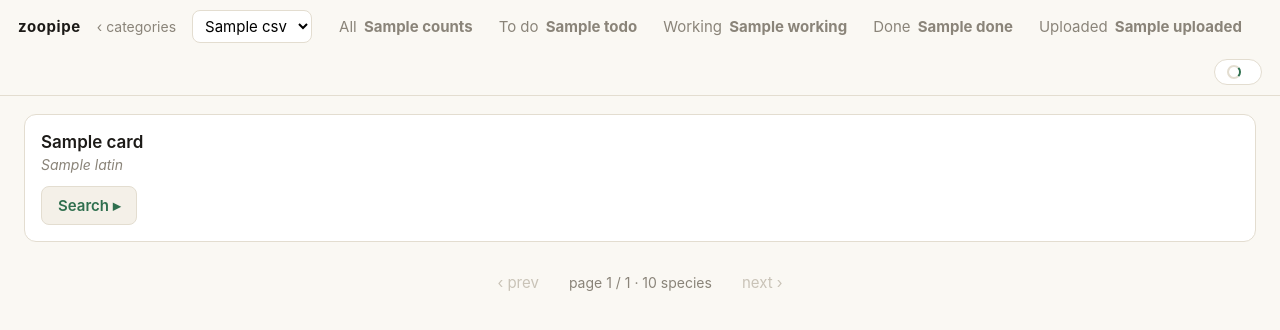
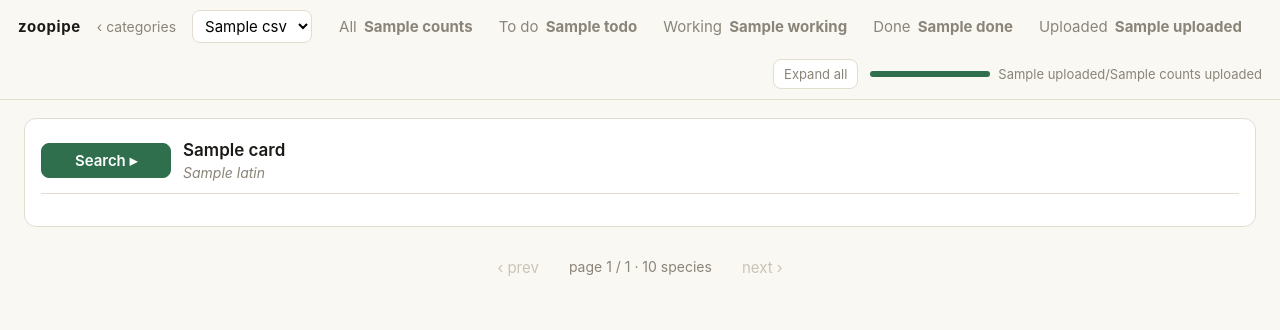
Before and after one commit to kupcik1610/zoopipe, a Python web app: template templates/index.html in a window 1280 px wide. Shown: the top 330 px of the page. Run offline with Jinja, Linux system fonts and the light colour scheme; the template is opened without the code that fills it: most values are stand-ins (such as "Sample title", 1, 10 or a date in 2020).

Commit message:
UX updates

```diff
--- a/static/app.js
+++ b/static/app.js
@@ -75,6 +75,18 @@ function renderCard(card) {
   card.className = "card state-" + st;
   const sb = card.querySelector("[data-search]");
   sb.textContent = list.length ? "Search again" : "Search ▸";
+
+  const sum = card.querySelector("[data-sum]");
+  if (sum) sum.textContent = list.length
+    ? list.length + (list.length === 1 ? " photo" : " photos") : "empty";
+}
+
+// ---- collapse / expand a card ----------------------------------------------
+function toggleCard(card, collapse) {
+  if (collapse === undefined) collapse = !card.classList.contains("collapsed");
+  card.classList.toggle("collapsed", collapse);
+  const head = card.querySelector("[data-toggle]");
+  if (head) head.setAttribute("aria-expanded", String(!collapse));
 }
 
 function signature(idpr) {
@@ -96,22 +108,22 @@ function recount() {
 }
 
 // ---- search panel -----------------------------------------------------------
-function togglePanel(card) {
+// The top "Search"/"Search again" button opens the panel (if needed) and runs
+// a fresh search on every click.
+function searchCard(card) {
+  toggleCard(card, false);   // Search from the header expands the card open
   const panel = card.querySelector("[data-panel]");
-  if (!panel.hidden) { panel.hidden = true; return; }
   panel.hidden = false;
   if (!panel.dataset.loaded) {
-    const q = card.dataset.latin || card.dataset.name;
     panel.innerHTML =
-      `<div class="ptools"><input class="pq" value="${q.replace(/"/g, "&quot;")}">` +
-      `<button type="button" class="pgo">go</button></div>` +
       `<div class="presults muted">searching…</div>` +
       `<button type="button" class="pmore" hidden>Search more</button>` +
       `<div class="pfoot"><button type="button" class="pproc" disabled>Process</button>` +
       `<span class="pcount"></span></div>`;
     panel.dataset.loaded = "1";
-    runSearch(card);
   }
+  runSearch(card);
+  card.scrollIntoView({ behavior: "smooth", block: "start" });
 }
 
 function resTile(res) {
@@ -121,13 +133,15 @@ function resTile(res) {
   t.innerHTML =
     `<img src="${res.thumb}" loading="lazy" alt="">` +
     `<button type="button" class="zoom" data-src="${res.image}" title="view full">⛶</button>` +
-    `<figcaption>${res.w || "?"}×${res.h || "?"}</figcaption>`;
+    `<figcaption>${res.w || "?"}×${res.h || "?"}` +
+    (res.url ? ` · <a class="src" href="${res.url}" target="_blank" rel="noopener">${res.source || "source"} ↗</a>` : "") +
+    `</figcaption>`;
   return t;
 }
 
 async function runSearch(card) {
   const panel = card.querySelector("[data-panel]");
-  const q = panel.querySelector(".pq").value.trim();
+  const q = (card.dataset.latin || card.dataset.name || "").trim();
   const box = panel.querySelector(".presults");
   const more = panel.querySelector(".pmore");
   more.hidden = true;
@@ -156,7 +170,7 @@ async function moreSearch(card) {
   const panel = card.querySelector("[data-panel]");
   const box = panel.querySelector(".presults");
   const more = panel.querySelector(".pmore");
-  const q = panel.querySelector(".pq").value.trim();
+  const q = (card.dataset.latin || card.dataset.name || "").trim();
   const want = (+panel.dataset.max || 20) + 20;
   panel.dataset.max = want;
   more.disabled = true;
@@ -201,6 +215,7 @@ async function processCard(card) {
   panel.innerHTML = "";
   renderCard(card);
   card.dataset.sig = signature(idpr);
+  card.scrollIntoView({ block: "nearest" });   // panel collapsed — keep card in view
   recount();
   ensurePolling();
 }
@@ -211,6 +226,16 @@ async function poll() {
   try {
     data = await (await fetch("/status?csv=" + encodeURIComponent(CSV))).json();
   } catch (e) { return; }
+
+  // notify on any photo that just crossed into done (was in flight last poll)
+  data.photos.forEach((p) => {
+    const was = prevStatus[p.id];
+    if (p.status === "done" && was && was !== "done" && !notified.has(p.id)) {
+      notified.add(p.id);
+      toastDone(p);
+    }
+    prevStatus[p.id] = p.status;
+  });
 
   const byIdpr = {};
   data.photos.forEach((p) => (byIdpr[p.idpr] = byIdpr[p.idpr] || []).push(p));
@@ -239,6 +264,34 @@ async function poll() {
 }
 function ensurePolling() {
   if (!pollTimer) pollTimer = setInterval(poll, 1500);
+}
+
+// ---- completion toasts ------------------------------------------------------
+const prevStatus = {};        // photo id -> status seen on the previous poll
+const notified = new Set();   // photo ids we've already toasted
+const toasts = document.getElementById("toasts");
+
+function jumpToCard(idpr) {
+  const card = grid.querySelector(`.card[data-idpr="${CSS.escape(idpr)}"]`);
+  if (card) {
+    toggleCard(card, false);   // make sure it's open before we jump to it
+    card.scrollIntoView({ behavior: "smooth", block: "start" });
+    card.classList.remove("flash"); void card.offsetWidth; card.classList.add("flash");
+  } else {
+    // it's on another page/filter — load the Done view anchored to it
+    location.href = `/?csv=${encodeURIComponent(CSV)}&filter=done#card-${idpr}`;
+  }
+}
+
+function toastDone(p) {
+  const t = document.createElement("button");
+  t.className = "toast";
+  t.innerHTML =
+    (p.frame ? `<img src="/out/${p.frame}" alt="">` : "") +
+    `<span class="tmsg"><b>${p.species || "Photo"}</b> ready<small>click to view</small></span>`;
+  t.onclick = () => { jumpToCard(p.idpr); t.remove(); };
+  toasts.appendChild(t);
+  setTimeout(() => { t.classList.add("out"); setTimeout(() => t.remove(), 400); }, 6000);
 }
 
 // ---- editor + lightbox ------------------------------------------------------
@@ -285,13 +338,14 @@ grid.addEventListener("click", async (e) => {
   const card = e.target.closest(".card");
   if (!card) return;
 
-  if (e.target.closest("[data-search]")) return togglePanel(card);
-  if (e.target.closest(".pgo")) return runSearch(card);
+  if (e.target.closest("[data-toggle]")) return;   // header row no longer collapses
+  if (e.target.closest("[data-search]")) return searchCard(card);
   if (e.target.closest(".pmore")) return moreSearch(card);
   if (e.target.closest(".pproc")) return processCard(card);
 
   const res = e.target.closest(".res");
   if (res) {
+    if (e.target.closest(".src")) return;          // let the source link open
     if (e.target.closest(".zoom")) return openLightbox(e.target.closest(".zoom").dataset.src);
     res.classList.toggle("picked");
     return updatePicked(card);
@@ -326,12 +380,6 @@ grid.addEventListener("click", async (e) => {
   }
 });
 
-grid.addEventListener("keydown", (e) => {
-  if (e.target.classList.contains("pq") && e.key === "Enter") {
-    e.preventDefault(); runSearch(e.target.closest(".card"));
-  }
-});
-
 // ---- boot -------------------------------------------------------------------
 grid.querySelectorAll(".card").forEach((card) => {
   renderCard(card);
@@ -339,3 +387,27 @@ grid.querySelectorAll(".card").forEach((card) => {
 });
 recount();
 poll();   // sync the whole-CSV "processing" pill and self-start polling if active
+
+// arriving from a "ready" toast on another page -> scroll to & flash that card
+if (location.hash.startsWith("#card-")) {
+  const card = document.getElementById(location.hash.slice(1));
+  if (card) {
+    toggleCard(card, false);
+    card.scrollIntoView({ block: "start" });
+    card.classList.add("flash");
+  }
+}
+
+// ---- back to top ------------------------------------------------------------
+const toTop = document.getElementById("totop");
+window.addEventListener("scroll", () => { toTop.hidden = window.scrollY < 400; }, { passive: true });
+toTop.onclick = () => window.scrollTo({ top: 0, behavior: "smooth" });
+
+// ---- collapse / expand all --------------------------------------------------
+const collapseAllBtn = document.getElementById("collapse-all");
+collapseAllBtn.onclick = () => {
+  const cards = [...grid.querySelectorAll(".card")];
+  const anyOpen = cards.some((c) => !c.classList.contains("collapsed"));
+  cards.forEach((c) => toggleCard(c, anyOpen));
+  collapseAllBtn.textContent = anyOpen ? "Expand all" : "Collapse all";
+};
--- a/static/style.css
+++ b/static/style.css
@@ -4,6 +4,7 @@
   --card: #fff; --accent: #2f6f4e; --warn: #b4791f; --err: #b23b2e; --pick: #2f6f4e;
 }
 * { box-sizing: border-box; }
+[hidden] { display: none !important; }   /* let the hidden attr win over display:flex/block */
 body {
   margin: 0; background: var(--paper); color: var(--ink);
   font: 15px/1.4 -apple-system, BlinkMacSystemFont, "Segoe UI", Roboto, sans-serif;
@@ -29,10 +30,20 @@ button { font: inherit; cursor: pointer; }
   border: 1px solid transparent; background: none; color: var(--muted);
   padding: 5px 10px; border-radius: 999px; text-decoration: none;
 }
+.tabs a:hover { color: var(--ink); background: #f1ece2; }
 .tabs a.on { color: var(--ink); background: #fff; border-color: var(--line); }
 .tabs b { font-weight: 700; margin-left: 3px; }
+.hright { margin-left: auto; display: flex; align-items: center; gap: 12px; }
+.collapse-all {
+  border: 1px solid var(--line); background: #fff; color: var(--muted);
+  padding: 5px 10px; border-radius: 8px; font-size: 13px;
+}
+.collapse-all:hover { color: var(--ink); border-color: var(--muted); }
+.prog { display: flex; align-items: center; gap: 8px; font-size: 13px; color: var(--muted); }
+.progbar { width: 120px; height: 6px; background: #eee7db; border-radius: 4px; overflow: hidden; }
+.progbar span { display: block; height: 100%; background: var(--accent); transition: width .3s; }
 .pill {
-  margin-left: auto; display: flex; align-items: center; gap: 8px;
+  display: flex; align-items: center; gap: 8px;
   padding: 5px 12px; border-radius: 999px; background: #fff;
   border: 1px solid var(--line); font-size: 13px; color: var(--muted);
 }
@@ -51,16 +62,46 @@ button { font: inherit; cursor: pointer; }
 .empty { color: var(--muted); padding: 40px; text-align: center; }
 .card {
   background: var(--card); border: 1px solid var(--line); border-radius: 12px;
-  padding: 16px; display: grid; grid-template-columns: 240px 1fr;
-  gap: 16px 20px; align-items: start;
+  padding: 16px; scroll-margin-top: 64px;
 }
 .card.state-done { border-color: #cfe3d6; }
 .card.state-uploaded { border-color: var(--accent); }
 .card.state-error { border-color: #eccac5; }
-.cleft { display: flex; flex-direction: column; gap: 12px; }
-.chead { display: flex; flex-direction: column; }
+
+/* card header row — sticky within its own card so the species name stays pinned
+   (just under the main header) while you scroll that card. Holds the collapse
+   toggle (caret + name) on the left and the Search button on the right. */
+.chead {
+  position: sticky; top: 52px; z-index: 5;
+  display: flex; align-items: center; gap: 12px;
+  background: var(--card); padding: 4px 0 10px;
+}
+.card:not(.collapsed) .chead { border-bottom: 1px solid var(--line); }
+.ctoggle {
+  flex: 0 1 auto; min-width: 0; display: flex; align-items: center; gap: 12px;
+  background: none; border: none; padding: 0; text-align: left; color: inherit;
+}
+.ctitle { display: flex; flex-direction: column; min-width: 0; }
 .cname { font-weight: 600; font-size: 17px; }
 .clatin { font-style: italic; color: var(--muted); font-size: 14px; }
+.csum { margin-left: auto; color: var(--muted); font-size: 13px; white-space: nowrap; opacity: 0; transition: opacity .2s; }
+.card.collapsed .csum { opacity: 1; }
+
+/* collapsible body — grid-rows 1fr<->0fr gives a smooth height animation */
+.cbody-wrap {
+  display: grid; grid-template-rows: 1fr;
+  transition: grid-template-rows .28s ease;
+}
+.card.collapsed .cbody-wrap { grid-template-rows: 0fr; }
+.cbody {
+  overflow: hidden; min-height: 0;
+  display: grid; grid-template-columns: auto 1fr; gap: 16px; padding-top: 16px;
+  align-items: start;
+}
+.card.collapsed .cbody { padding-top: 0; }
+.cleft { grid-column: 1; }
+.cbody .frames { grid-column: 2; }
+.cbody .panel { grid-column: 1 / -1; }
 
 /* pager */
 .pager {
@@ -97,21 +138,19 @@ button { font: inherit; cursor: pointer; }
 .wtxt { color: var(--muted); }
 
 .searchbtn {
-  align-self: flex-start; border: 1px dashed var(--line); background: none;
-  color: var(--accent); padding: 8px 16px; border-radius: 8px; font-weight: 600;
+  flex: none; width: 130px; text-align: center;
+  border: 1px solid var(--line); background: #fff;
+  color: var(--accent); padding: 6px 14px; border-radius: 8px; font-weight: 600;
+  white-space: nowrap;
 }
-.card.state-todo .searchbtn { border-style: solid; background: #f4f0e8; }
+.searchbtn:hover { border-color: var(--accent); }
+.card.state-todo .searchbtn { background: var(--accent); color: #fff; border-color: var(--accent); }
 
 /* ---- inline search panel (spans the full card width) ---- */
-.panel { grid-column: 1 / -1; border-top: 1px solid var(--line); padding-top: 12px; }
-.ptools { display: flex; gap: 6px; margin-bottom: 8px; }
-.ptools .pq {
-  flex: 1; font: inherit; padding: 5px 8px; border: 1px solid var(--line); border-radius: 7px;
-}
-.ptools .pgo { border: 1px solid var(--line); background: #fff; border-radius: 7px; padding: 5px 10px; }
+.panel { border-top: 1px solid var(--line); padding-top: 12px; }
 .presults {
   display: grid; grid-template-columns: repeat(5, 1fr);
-  gap: 10px; max-height: 640px; overflow: auto;
+  gap: 10px;
 }
 .presults.muted { display: block; color: var(--muted); padding: 8px 0; }
 .res {
--- a/templates/index.html
+++ b/templates/index.html
@@ -26,22 +26,36 @@
            class="{{ 'on' if filter == key else '' }}">{{ label }} <b>{{ n }}</b></a>
       {% endfor %}
     </nav>
-    <div class="pill" id="pill" hidden><span class="spin"></span> <span id="pill-txt"></span></div>
+    <div class="hright">
+      <button type="button" id="collapse-all" class="collapse-all">Expand all</button>
+      <div class="prog" title="{{ counts.uploaded }} of {{ counts.all }} species uploaded">
+        <div class="progbar"><span style="width: {{ (counts.uploaded / counts.all * 100) if counts.all else 0 }}%"></span></div>
+        <span class="progtxt">{{ counts.uploaded }}/{{ counts.all }} uploaded</span>
+      </div>
+      <div class="pill" id="pill" hidden><span class="spin"></span> <span id="pill-txt"></span></div>
+    </div>
   </header>
 
   <main class="grid" id="grid">
     {% for c in cards %}
-      <article class="card state-{{ c.state }}" data-idpr="{{ c.idpr }}"
+      <article class="card collapsed state-{{ c.state }}" id="card-{{ c.idpr }}" data-idpr="{{ c.idpr }}"
                data-name="{{ c.name }}" data-latin="{{ c.latin }}" data-state="{{ c.state }}">
-        <div class="cleft">
-          <div class="chead">
-            <span class="cname">{{ c.name }}</span>
-            <span class="clatin">{{ c.latin }}</span>
+        <div class="chead">
+          <button type="button" class="searchbtn" data-search>Search ▸</button>
+          <button type="button" class="ctoggle" data-toggle aria-expanded="false">
+            <span class="ctitle">
+              <span class="cname">{{ c.name }}</span>
+              <span class="clatin">{{ c.latin }}</span>
+            </span>
+          </button>
+          <span class="csum" data-sum></span>
+        </div>
+        <div class="cbody-wrap">
+          <div class="cbody">
+            <div class="frames" data-frames></div>
+            <div class="panel" data-panel hidden></div>
           </div>
-          <button type="button" class="searchbtn" data-search>Search ▸</button>
         </div>
-        <div class="frames" data-frames></div>
-        <div class="panel" data-panel hidden></div>
       </article>
     {% else %}
       <p class="empty">Nothing here{% if filter != 'all' %} in “{{ filter }}”{% endif %}.</p>
@@ -70,6 +84,10 @@
 
   <dialog id="lightbox" class="lightbox"><img alt=""></dialog>
 
+  <button id="totop" class="totop" hidden aria-label="Back to top">↑</button>
+
+  <div id="toasts" class="toasts"></div>
+
   <script id="photos-data" type="application/json">{{ photos_json|safe }}</script>
   <script src="{{ url_for('static', filename='app.js') }}"></script>
 </body>
```
Also changed, not shown: other parts of static/style.css (+45 -2 lines), app.py (+15 -16 lines), db.py (+5 -38 lines), worker.py (+21 -38 lines), README.md, 1 other file.
